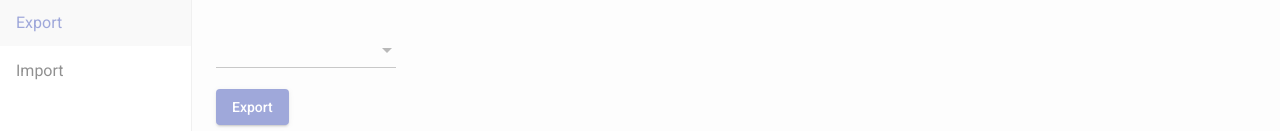
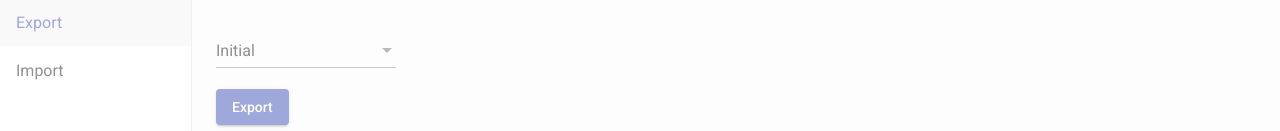
Before and after one commit to kyubisation/angular-t9n, an Angular app: page /target/1/export in a window 1280 px wide. Shown: the part 158-289 px from the top of the page. Built offline with nearby package versions, Linux system fonts and the light colour scheme; no server answers.

Commit message:
refactor: require state selection for export

```diff
--- a/src/app/target/export/export.component.html
+++ b/src/app/target/export/export.component.html
@@ -5,7 +5,6 @@
 <form [formGroup]="filter" (ngSubmit)="export()">
   <mat-form-field appearance="standard">
     <mat-select formControlName="state">
-      <mat-option value=""></mat-option>
       <mat-option value="initial">Initial</mat-option>
       <mat-option value="translated">Translated</mat-option>
       <mat-option value="reviewed">Reviewed</mat-option>
--- a/src/app/target/export/export.component.ts
+++ b/src/app/target/export/export.component.ts
@@ -17,7 +17,7 @@ export class ExportComponent {
 
   constructor(private _exportService: ExportService, formBuilder: FormBuilder) {
     this.filter = formBuilder.group({
-      state: ''
+      state: 'initial'
     });
   }
 
```
